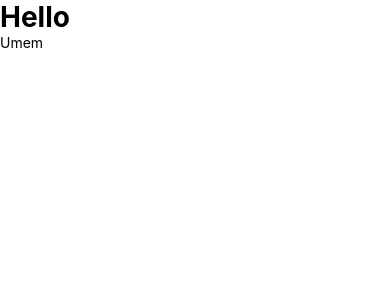
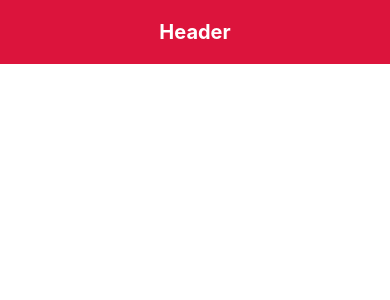
Before and after one commit to chaerulumam/gusnando-reactnative, a React Native app: screen / in a window 390 px wide. Shown: the top 300 px of the page. Built offline with nearby package versions, Linux system fonts and the light colour scheme.

Commit message:
learn create simply header

```diff
--- a/App.js
+++ b/App.js
@@ -9,9 +9,19 @@ class App extends Component {
 
   render() {
     return (
-      <View>
-        <Text style={{fontSize: 28, fontWeight: 'bold'}}>Hello</Text>
-        <Text>Umem</Text>
+      <View style={{flex: 1}}>
+        <View
+          style={{
+            backgroundColor: 'crimson',
+            paddingVertical: 20,
+            justifyContent: 'center',
+            alignItems: 'center',
+            elevation: 3,
+          }}>
+          <Text style={{fontWeight: 'bold', color: '#fff', fontSize: 20}}>
+            Header
+          </Text>
+        </View>
       </View>
     );
   }
```
